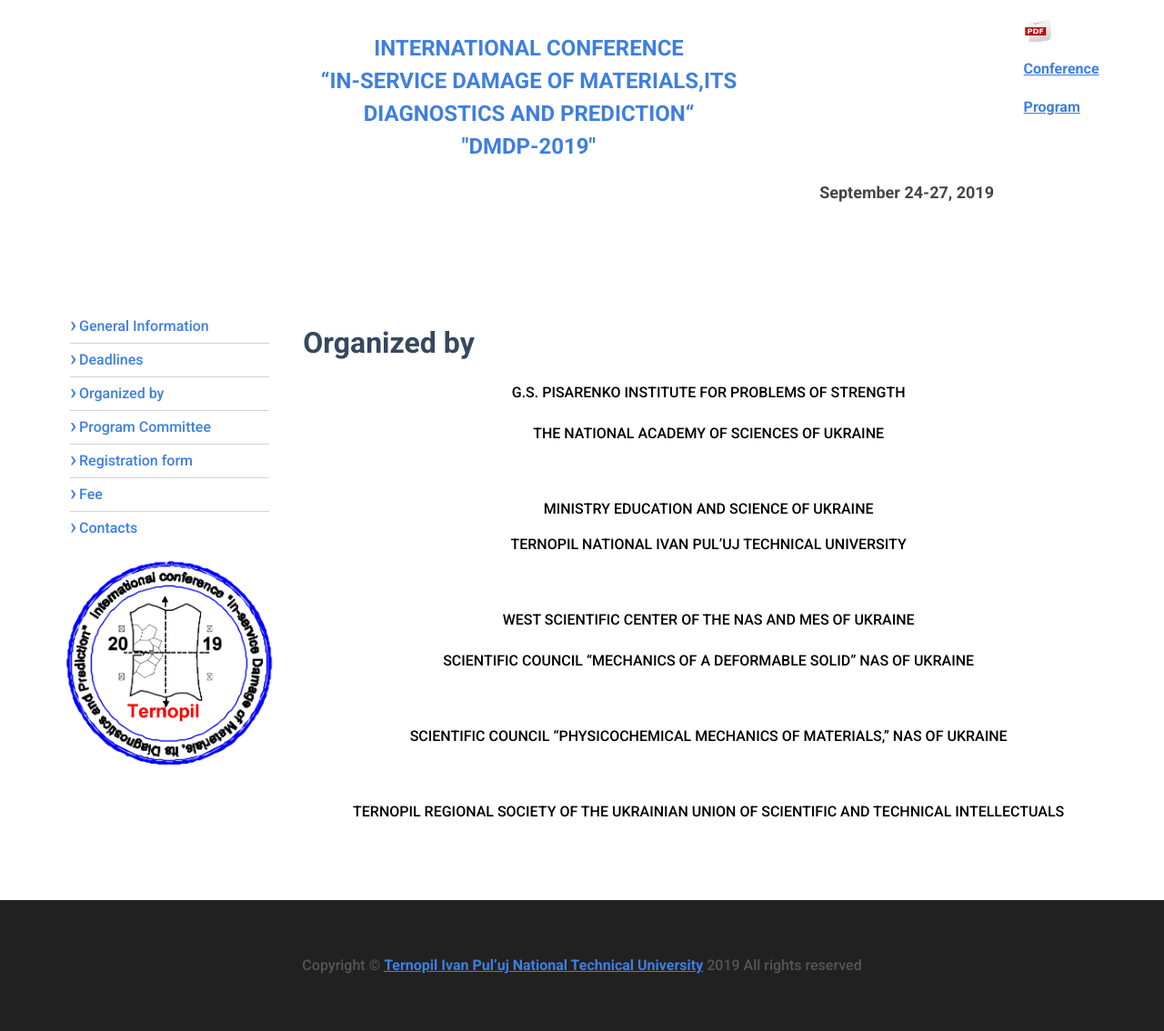
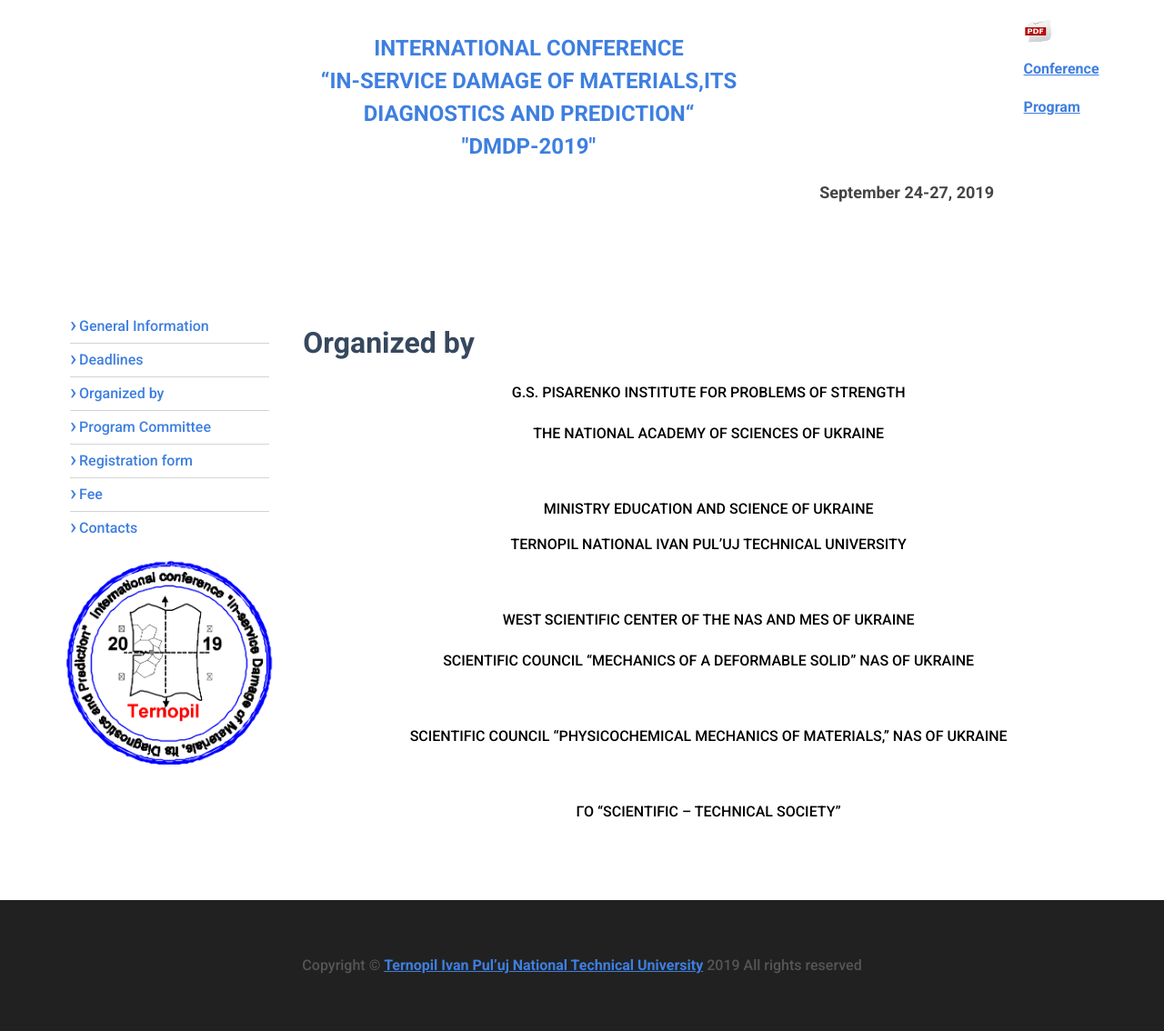
Before and after one commit to sivanchenko/dmdp.tntu.edu.ua, a Jekyll site: the page built from post/organized.md, in a window 1280 px wide. Shown: the whole page at 91% size. Built offline with Jekyll 4.4.1, drawn with Linux system fonts in a browser that asks for light colours.

Commit message:
update organized

```diff
--- a/post/organized.md
+++ b/post/organized.md
@@ -25,4 +25,4 @@
 
 <br />
 <br />
-TERNOPIL REGIONAL SOCIETY OF THE UKRAINIAN UNION OF SCIENTIFIC AND TECHNICAL INTELLECTUALS
+ГО “SCIENTIFIC – TECHNICAL SOCIETY”
```
